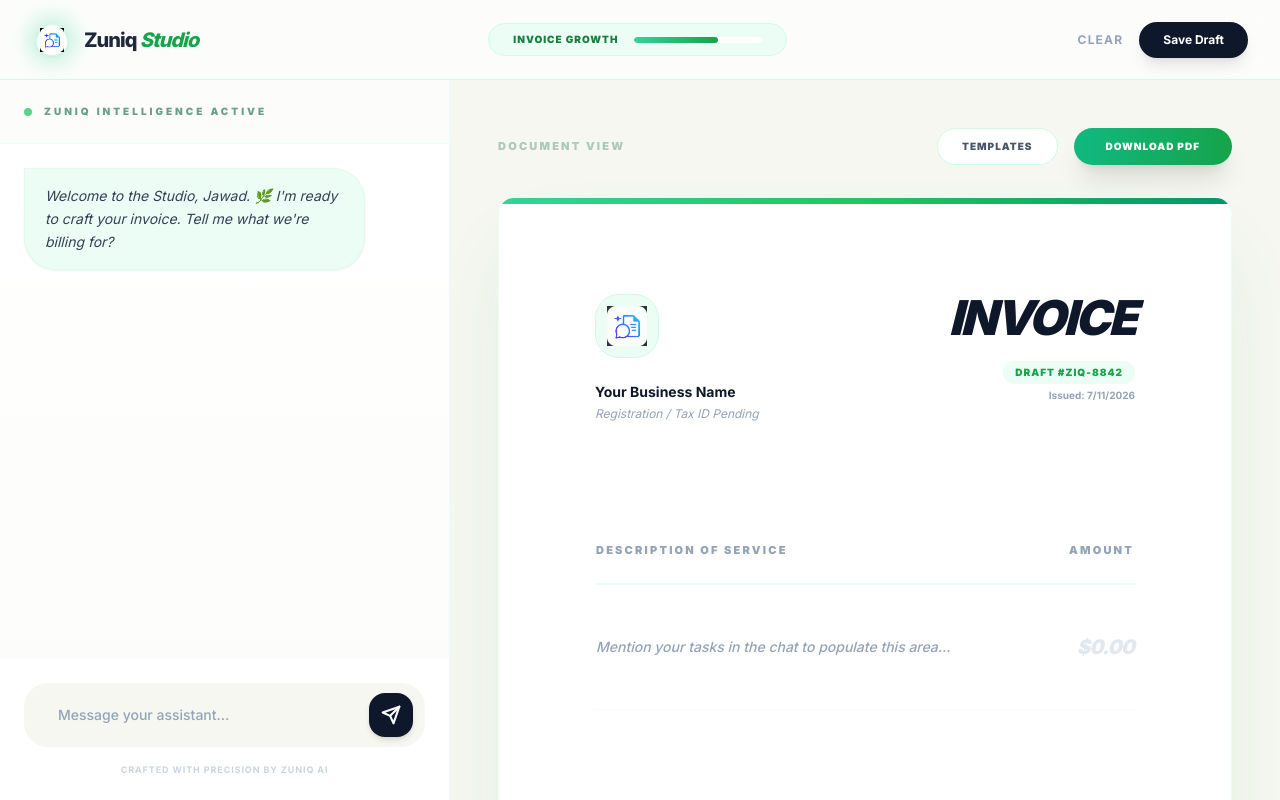
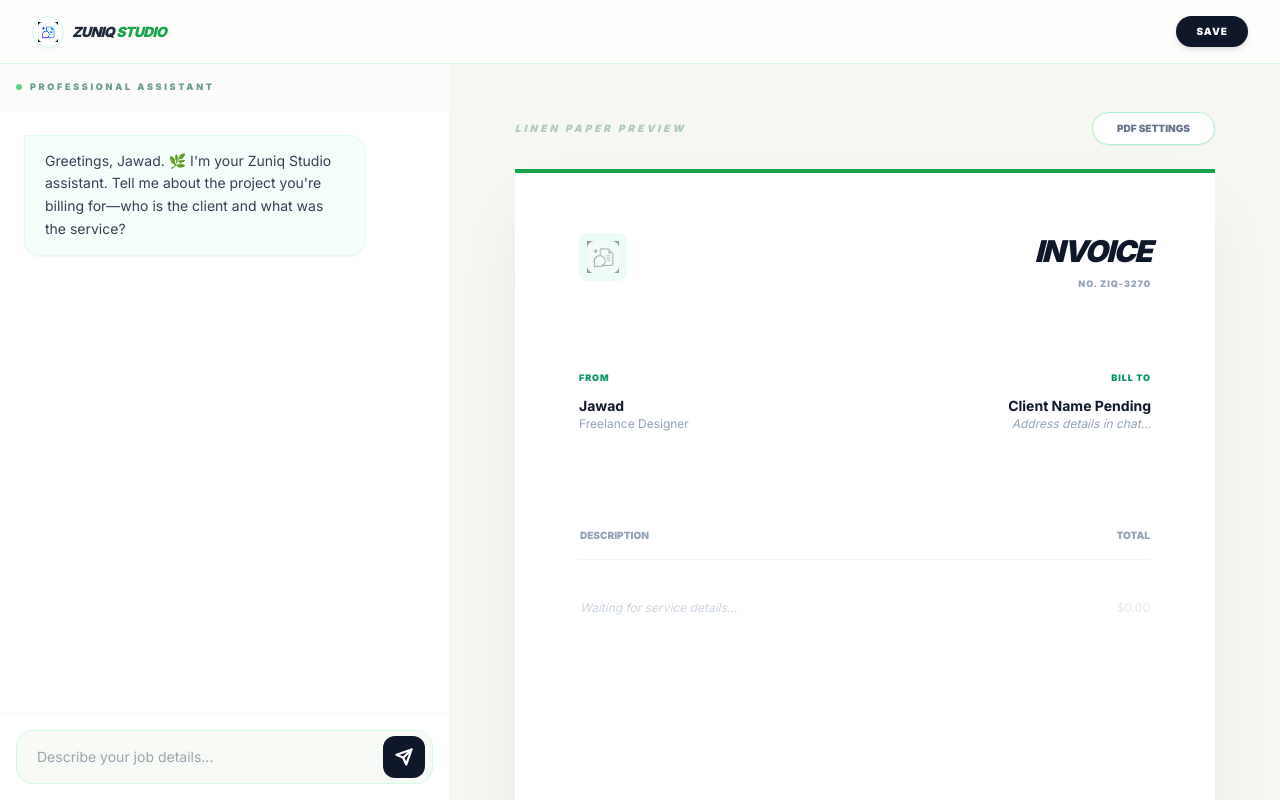
Before and after one commit to zuniqcomputers-crypto/zuniq-ai-invoices, a Next.js app: page /new in a window 1280 px wide. Built offline with nearby package versions, Linux system fonts and the light colour scheme.

Commit message:
Update page.tsx

```diff
--- a/src/app/new/page.tsx
+++ b/src/app/new/page.tsx
@@ -5,84 +5,109 @@
 
 const inter = Inter({ subsets: ['latin'] });
 
+// --- Types ---
+type Message = { role: 'ai' | 'user'; content: string };
+type InvoiceData = { sender: string; client: string; items: { desc: string; price: number }[]; tax: number };
+
 export default function AIStudioWorkspace() {
-  const [messages, setMessages] = useState([
-    { role: 'ai', content: "Welcome to the Studio, Jawad. 🌿 I'm ready to craft your invoice. Tell me what we're billing for?" }
+  const [messages, setMessages] = useState<Message[]>([
+    { role: 'ai', content: "Greetings, Jawad. 🌿 I'm your Zuniq Studio assistant. Tell me about the project you're billing for—who is the client and what was the service?" }
   ]);
   const [input, setInput] = useState("");
+  const [showPreview, setShowPreview] = useState(false); // Mobile Toggle
+  const [invoice, setInvoice] = useState<InvoiceData>({ sender: "Jawad", client: "", items: [], tax: 0 });
   const scrollRef = useRef<HTMLDivElement>(null);
 
   useEffect(() => {
-    if (scrollRef.current) {
-      scrollRef.current.scrollTop = scrollRef.current.scrollHeight;
+    if (scrollRef.current) scrollRef.current.scrollTop = scrollRef.current.scrollHeight;
+  }, [messages]);
+
+  // --- Smart Professional AI Logic ---
+  const processAI = (text: string) => {
+    const lowText = text.toLowerCase();
+    let reply = "";
+    let updated = { ...invoice };
+
+    // 1. Logic for Names
+    if (lowText.includes("my name is") || lowText.includes("i am")) {
+      const name = text.split(/is|am/i)[1]?.trim();
+      updated.sender = name;
+      reply = `Pleased to meet you, ${name}. I've updated the sender details. Now, what is the client's name and the total amount?`;
     }
-  }, [messages]);
+    // 2. Logic for Items/Price
+    else if (lowText.includes("$") || lowText.includes("aed") || lowText.includes("pkr") || /\d+/.test(text)) {
+      const amount = text.match(/\d+/)?.[0] || "0";
+      updated.items = [...updated.items, { desc: text, price: parseInt(amount) }];
+      reply = `Understood. I've added "${text}" to the line items. Should we apply any specific tax percentage or is this the final total?`;
+    }
+    // 3. Logic for Clients
+    else if (lowText.includes("client is") || lowText.includes("for ")) {
+      const client = text.split(/is|for/i)[1]?.trim();
+      updated.client = client;
+      reply = `Excellent, I've noted ${client} as the client. What specific services did you provide for this invoice?`;
+    }
+    // 4. Default Fallback
+    else {
+      reply = "I've noted that down. To make this invoice professional, could you please provide the specific service description and the currency you'd like to use?";
+    }
+
+    setInvoice(updated);
+    setTimeout(() => {
+      setMessages(prev => [...prev, { role: 'ai', content: reply }]);
+    }, 800);
+  };
 
   const handleSend = () => {
     if (!input.trim()) return;
-    setMessages([...messages, { role: 'user', content: input }]);
+    const userMsg = input;
+    setMessages(prev => [...prev, { role: 'user', content: userMsg }]);
     setInput("");
-    // Simulate AI response for UI feel
-    setTimeout(() => {
-      setMessages(prev => [...prev, { role: 'ai', content: "Got it. I've updated the draft with those details. Does the preview look correct?" }]);
-    }, 1000);
+    processAI(userMsg);
   };
 
   return (
     <div className={`min-h-screen bg-[#f5f7f0] text-slate-800 ${inter.className} flex flex-col overflow-hidden`}>
-      <style dangerouslySetInnerHTML={{ __html: `
-        @keyframes pulse-soft { 0%, 100% { opacity: 0.5; } 50% { opacity: 1; } }
-        .glass-panel { background: rgba(255, 255, 255, 0.6); backdrop-filter: blur(10px); }
-        .paper-shadow { shadow: 0 20px 50px -10px rgba(22, 163, 74, 0.1); }
-        .ellipse-logo { border-radius: 50% 50% 50% 50% / 60% 60% 40% 40%; }
-        ::-webkit-scrollbar { width: 4px; }
-        ::-webkit-scrollbar-track { background: transparent; }
-        ::-webkit-scrollbar-thumb { background: #d1d5db; border-radius: 10px; }
-      `}} />
-
-      {/* 1. STUDIO NAVBAR */}
-      <nav className="h-20 border-b border-emerald-100 bg-white/70 backdrop-blur-md z-50 px-8 flex items-center justify-between">
-        <Link href="/" className="flex items-center gap-3 group">
-          <div className="relative h-10 w-10 flex items-center justify-center">
-            <div className="absolute inset-0 bg-emerald-400 blur-md rounded-full animate-pulse opacity-30"></div>
-            <div className="relative h-8 w-8 bg-white ellipse-logo shadow-sm flex items-center justify-center border border-emerald-100 group-hover:rotate-6 transition-transform">
-              <img src="/logo.png" alt="Zuniq" className="w-6 h-6 object-contain" />
-            </div>
+      {/* 1. COMPACT NAVBAR */}
+      <nav className="h-16 border-b border-emerald-100 bg-white/80 backdrop-blur-md z-50 px-4 md:px-8 flex items-center justify-between">
+        <Link href="/" className="flex items-center gap-2 group">
+          <div className="h-8 w-8 bg-white border border-emerald-100 rounded-full shadow-sm flex items-center justify-center">
+            <img src="/logo.png" alt="Z" className="w-5 h-5 object-contain" />
           </div>
-          <span className="text-xl font-[800] tracking-tighter">Zuniq <span className="text-green-600 italic">Studio</span></span>
+          <span className="font-black text-sm tracking-tighter uppercase italic">Zuniq <span className="text-green-600">Studio</span></span>
         </Link>
 
-        {/* Progress Tracker */}
-        <div className="hidden md:flex items-center gap-4 bg-emerald-50 px-6 py-2 rounded-full border border-emerald-100">
-           <span className="text-[10px] font-black uppercase tracking-widest text-green-700">Invoice Growth</span>
-           <div className="w-32 h-1.5 bg-white rounded-full overflow-hidden">
-              <div className="h-full bg-gradient-to-r from-emerald-400 to-green-600 w-[65%] rounded-full transition-all duration-1000"></div>
-           </div>
-        </div>
-
-        <div className="flex items-center gap-4">
-          <button className="text-xs font-bold text-slate-400 hover:text-green-600 transition-colors uppercase tracking-widest">Clear</button>
-          <button className="bg-slate-900 text-white px-6 py-2.5 rounded-full text-xs font-bold shadow-lg hover:bg-green-600 transition-all active:scale-95">Save Draft</button>
+        <div className="flex items-center gap-3">
+          <button
+            onClick={() => setShowPreview(!showPreview)}
+            className="lg:hidden bg-emerald-100 text-green-700 px-4 py-1.5 rounded-full text-[10px] font-black uppercase tracking-widest border border-emerald-200"
+          >
+            {showPreview ? "Back to Chat" : "View Invoice"}
+          </button>
+          <button className="bg-slate-900 text-white px-5 py-2 rounded-full text-[10px] font-black uppercase tracking-widest hover:bg-green-600 transition-all shadow-md">
+            Save
+          </button>
         </div>
       </nav>
 
-      {/* 2. MAIN WORKSPACE */}
-      <main className="flex-grow flex flex-col lg:flex-row h-[calc(100vh-80px)]">
+      {/* 2. STUDIO WORKSPACE */}
+      <main className="flex-grow flex flex-col lg:flex-row h-[calc(100vh-64px)] relative">
 
-        {/* LEFT: AI CHAT ASSISTANT (The Mind) */}
-        <div className="w-full lg:w-[450px] flex flex-col bg-white border-r border-emerald-50 relative z-20">
-          <div className="p-6 border-b border-emerald-50 bg-[#fcfdfa]/80 flex items-center gap-3">
-             <div className="h-2 w-2 rounded-full bg-green-500 animate-pulse"></div>
-             <h2 className="text-[10px] font-black uppercase tracking-[0.3em] text-emerald-800/60">Zuniq Intelligence Active</h2>
+        {/* LEFT: THE CHAT INTERFACE (Primary on Mobile) */}
+        <div className={`w-full lg:w-[450px] flex flex-col bg-white border-r border-emerald-50 z-20 ${showPreview ? 'hidden lg:flex' : 'flex'}`}>
+          <div className="p-4 border-b border-emerald-50 bg-[#fcfdfa] flex items-center justify-between">
+             <div className="flex items-center gap-2">
+                <div className="h-1.5 w-1.5 rounded-full bg-green-500 animate-pulse"></div>
+                <h2 className="text-[9px] font-black uppercase tracking-[0.3em] text-emerald-800/60">Professional Assistant</h2>
+             </div>
           </div>
 
-          <div ref={scrollRef} className="flex-grow overflow-y-auto p-6 space-y-8 bg-gradient-to-b from-white to-[#f5f7f0]/30">
+          <div ref={scrollRef} className="flex-grow overflow-y-auto p-4 md:p-6 space-y-6">
             {messages.map((msg, i) => (
               <div key={i} className={`flex ${msg.role === 'user' ? 'justify-end' : 'justify-start'}`}>
-                <div className={`max-w-[85%] px-5 py-4 rounded-[2rem] text-sm leading-relaxed shadow-sm ${
+                <div className={`max-w-[85%] px-5 py-3.5 rounded-2xl text-sm leading-relaxed shadow-sm ${
                   msg.role === 'user'
                     ? 'bg-gradient-to-br from-emerald-500 to-green-600 text-white rounded-tr-none font-medium'
-                    : 'bg-emerald-50 text-slate-700 rounded-tl-none border border-emerald-100/50 italic'
+                    : 'bg-emerald-50/50 text-slate-700 rounded-tl-none border border-emerald-100/50'
                 }`}>
                   {msg.content}
                 </div>
@@ -90,108 +115,97 @@
             ))}
           </div>
 
-          {/* Luxury Input Bar */}
-          <div className="p-6 bg-white">
-            <div className="relative group">
+          {/* Luxury Input */}
+          <div className="p-4 bg-white border-t border-emerald-50">
+            <div className="relative flex items-center">
               <input
                 type="text"
                 value={input}
                 onChange={(e) => setInput(e.target.value)}
                 onKeyPress={(e) => e.key === 'Enter' && handleSend()}
-                placeholder="Message your assistant..."
-                className="w-full bg-[#f5f7f0] border-2 border-transparent focus:border-emerald-200 rounded-[1.5rem] py-5 px-8 pr-16 focus:outline-none transition-all text-sm placeholder:text-slate-400 font-medium"
+                placeholder="Describe your job details..."
+                className="w-full bg-[#f8faf5] border border-emerald-100 rounded-2xl py-4 px-5 pr-14 focus:outline-none focus:ring-2 focus:ring-emerald-500/20 text-sm"
               />
-              <button
-                onClick={handleSend}
-                className="absolute right-3 top-1/2 -translate-y-1/2 p-3 bg-slate-900 text-white rounded-2xl hover:bg-green-600 transition-all shadow-md active:scale-90"
-              >
-                <svg width="20" height="20" viewBox="0 0 24 24" fill="none" stroke="currentColor" strokeWidth="2.5" strokeLinecap="round" strokeLinejoin="round"><line x1="22" y1="2" x2="11" y2="13"></line><polygon points="22 2 15 22 11 13 2 9 22 2"></polygon></svg>
+              <button onClick={handleSend} className="absolute right-2 p-3 bg-slate-900 text-white rounded-xl hover:bg-green-600 active:scale-90 transition-all">
+                <svg width="18" height="18" viewBox="0 0 24 24" fill="none" stroke="currentColor" strokeWidth="3" strokeLinecap="round" strokeLinejoin="round"><line x1="22" y1="2" x2="11" y2="13"></line><polygon points="22 2 15 22 11 13 2 9 22 2"></polygon></svg>
               </button>
             </div>
-            <p className="mt-4 text-[9px] text-center text-slate-300 font-bold uppercase tracking-widest">Crafted with precision by Zuniq AI</p>
           </div>
         </div>
 
-        {/* RIGHT: LIVE PAPER PREVIEW (The Craft) */}
-        <div className="flex-grow bg-[#f5f7f0] p-6 md:p-12 overflow-y-auto flex flex-col items-center custom-scrollbar">
-          <div className="w-full max-w-[750px] flex justify-between items-center mb-8">
-             <div className="flex items-center gap-2">
-                <span className="text-[11px] font-black uppercase tracking-[0.2em] text-emerald-800/30">Document View</span>
-             </div>
-             <div className="flex gap-4">
-                <button className="bg-white border border-emerald-100 text-slate-600 px-6 py-2.5 rounded-full text-[10px] font-black uppercase tracking-widest hover:bg-emerald-50 transition-all">Templates</button>
-                <button className="bg-gradient-to-r from-emerald-500 to-green-600 text-white px-8 py-2.5 rounded-full text-[10px] font-black uppercase tracking-widest shadow-xl hover:scale-105 transition-all">Download PDF</button>
-             </div>
+        {/* RIGHT: THE INVOICE PREVIEW (Hidden on Mobile unless toggled) */}
+        <div className={`flex-grow bg-[#f5f7f0] p-4 md:p-12 overflow-y-auto flex flex-col items-center ${showPreview ? 'flex' : 'hidden lg:flex'}`}>
+          <div className="w-full max-w-[700px] flex justify-between items-center mb-6">
+             <span className="text-[10px] font-black uppercase tracking-[0.3em] text-emerald-800/30 italic">Linen Paper Preview</span>
+             <button className="bg-white border border-emerald-200 text-slate-500 px-6 py-2 rounded-full text-[10px] font-black uppercase hover:bg-white transition-all shadow-sm">PDF Settings</button>
           </div>
 
-          {/* THE LUXURY INVOICE SHEET */}
-          <div className="w-full max-w-[750px] bg-white rounded-[1rem] shadow-[0_40px_80px_-20px_rgba(22,163,74,0.12)] border border-emerald-50 min-h-[1000px] p-12 md:p-24 flex flex-col relative overflow-hidden">
+          <div className="w-full max-w-[700px] bg-white rounded-sm shadow-[0_30px_70px_-20px_rgba(0,0,0,0.1)] min-h-[900px] p-8 md:p-16 flex flex-col relative">
+            <div className="absolute top-0 left-0 right-0 h-1 bg-green-600"></div>
 
-            {/* Top Emerald Detail */}
-            <div className="absolute top-0 left-0 right-0 h-1.5 bg-gradient-to-r from-emerald-400 via-green-500 to-emerald-600"></div>
-
-            <div className="flex justify-between items-start mb-24">
-              <div className="space-y-6">
-                <div className="h-16 w-16 bg-emerald-50 rounded-3xl flex items-center justify-center border border-emerald-100">
-                  <img src="/logo.png" alt="Logo" className="w-10 h-10 opacity-80" />
-                </div>
-                <div className="space-y-1">
-                   <h3 className="text-sm font-bold text-slate-900">Your Business Name</h3>
-                   <p className="text-xs text-slate-400 italic">Registration / Tax ID Pending</p>
-                </div>
+            <div className="flex justify-between items-start mb-20">
+              <div className="h-12 w-12 bg-emerald-50 rounded-lg flex items-center justify-center">
+                 <img src="/logo.png" alt="Logo" className="w-8 h-8 opacity-40 grayscale" />
               </div>
-
               <div className="text-right">
-                <h1 className="text-5xl font-[900] tracking-tighter text-slate-900 uppercase italic mb-4">Invoice</h1>
-                <div className="space-y-1">
-                  <p className="text-[10px] font-black text-green-600 uppercase tracking-widest bg-emerald-50 px-3 py-1 rounded-full inline-block">Draft #ZIQ-8842</p>
-                  <p className="text-[10px] font-bold text-slate-400 block mt-2">Issued: {new Date().toLocaleDateString()}</p>
-                </div>
+                <h1 className="text-3xl font-[900] tracking-tighter text-slate-900 uppercase italic">Invoice</h1>
+                <p className="text-[9px] font-black text-slate-400 uppercase tracking-widest mt-2">No. ZIQ-{Math.floor(Math.random()*9000)}</p>
               </div>
             </div>
 
-            {/* Table Area */}
+            <div className="grid grid-cols-2 gap-10 mb-20">
+               <div>
+                  <p className="text-[9px] font-black text-emerald-600 uppercase tracking-widest mb-3">From</p>
+                  <p className="text-sm font-bold text-slate-900">{invoice.sender || "Jawad Studio"}</p>
+                  <p className="text-xs text-slate-400">Freelance Designer</p>
+               </div>
+               <div className="text-right">
+                  <p className="text-[9px] font-black text-emerald-600 uppercase tracking-widest mb-3">Bill To</p>
+                  <p className="text-sm font-bold text-slate-900">{invoice.client || "Client Name Pending"}</p>
+                  <p className="text-xs text-slate-400 italic">Address details in chat...</p>
+               </div>
+            </div>
+
             <div className="flex-grow">
                <table className="w-full text-left">
                   <thead>
-                    <tr className="border-b-2 border-emerald-50">
-                      <th className="py-6 text-[11px] font-black uppercase tracking-[0.2em] text-slate-400">Description of Service</th>
-                      <th className="py-6 text-[11px] font-black uppercase tracking-[0.2em] text-slate-400 text-right">Amount</th>
+                    <tr className="border-b border-slate-100">
+                      <th className="py-4 text-[10px] font-black uppercase text-slate-400">Description</th>
+                      <th className="py-4 text-[10px] font-black uppercase text-slate-400 text-right">Total</th>
                     </tr>
                   </thead>
-                  <tbody>
-                    <tr className="border-b border-slate-50">
-                      <td className="py-12 text-sm font-medium text-slate-400 italic">Mention your tasks in the chat to populate this area...</td>
-                      <td className="py-12 text-xl font-[900] text-slate-200 text-right tracking-tighter italic">$0.00</td>
-                    </tr>
+                  <tbody className="divide-y divide-slate-50">
+                    {invoice.items.length === 0 ? (
+                      <tr>
+                        <td className="py-10 text-xs text-slate-300 italic">Waiting for service details...</td>
+                        <td className="py-10 text-xs text-slate-200 text-right">$0.00</td>
+                      </tr>
+                    ) : (
+                      invoice.items.map((item, idx) => (
+                        <tr key={idx}>
+                          <td className="py-5 text-sm font-medium text-slate-700">{item.desc}</td>
+                          <td className="py-5 text-sm font-bold text-slate-900 text-right">${item.price.toLocaleString()}</td>
+                        </tr>
+                      ))
+                    )}
                   </tbody>
                </table>
             </div>
 
-            {/* Total Balance Area */}
-            <div className="mt-20 pt-12 border-t-4 border-emerald-50 flex justify-between items-end">
-              <div className="space-y-2">
-                <p className="text-[11px] font-black text-slate-400 uppercase tracking-[0.3em]">Total Outstanding</p>
-                <p className="text-6xl font-[1000] text-slate-900 tracking-tightest italic">$0.00</p>
+            <div className="mt-10 pt-10 border-t border-emerald-50 flex justify-between items-end">
+              <div>
+                <p className="text-[9px] font-black text-slate-400 uppercase tracking-widest">Amount Due</p>
+                <p className="text-5xl font-[1000] text-slate-900 tracking-tightest italic">
+                  ${invoice.items.reduce((sum, item) => sum + item.price, 0).toLocaleString()}
+                </p>
               </div>
-              <div className="text-right space-y-6">
-                 <div className="h-12 w-48 bg-emerald-950/5 border border-emerald-900/10 rounded-2xl flex items-center justify-center text-emerald-900/40 text-[10px] font-black uppercase tracking-[0.3em] italic">
-                   Signature Required
-                 </div>
-                 <p className="text-[10px] font-bold text-slate-400">Thank you for choosing Zuniq Studio.</p>
+              <div className="text-right">
+                 <div className="w-32 h-10 border-b-2 border-emerald-100 ml-auto mb-2 italic text-[10px] text-slate-300 flex items-end justify-center">Digital Signature</div>
+                 <p className="text-[8px] font-bold text-slate-400 uppercase tracking-widest">Verified by Zuniq AI</p>
               </div>
-            </div>
-
-            {/* Bottom Graphic Detail */}
-            <div className="absolute bottom-8 left-12">
-               <div className="flex gap-2">
-                  <div className="w-1 h-1 bg-emerald-200 rounded-full"></div>
-                  <div className="w-8 h-1 bg-emerald-100 rounded-full"></div>
-               </div>
             </div>
           </div>
         </div>
-
       </main>
     </div>
   );
```
